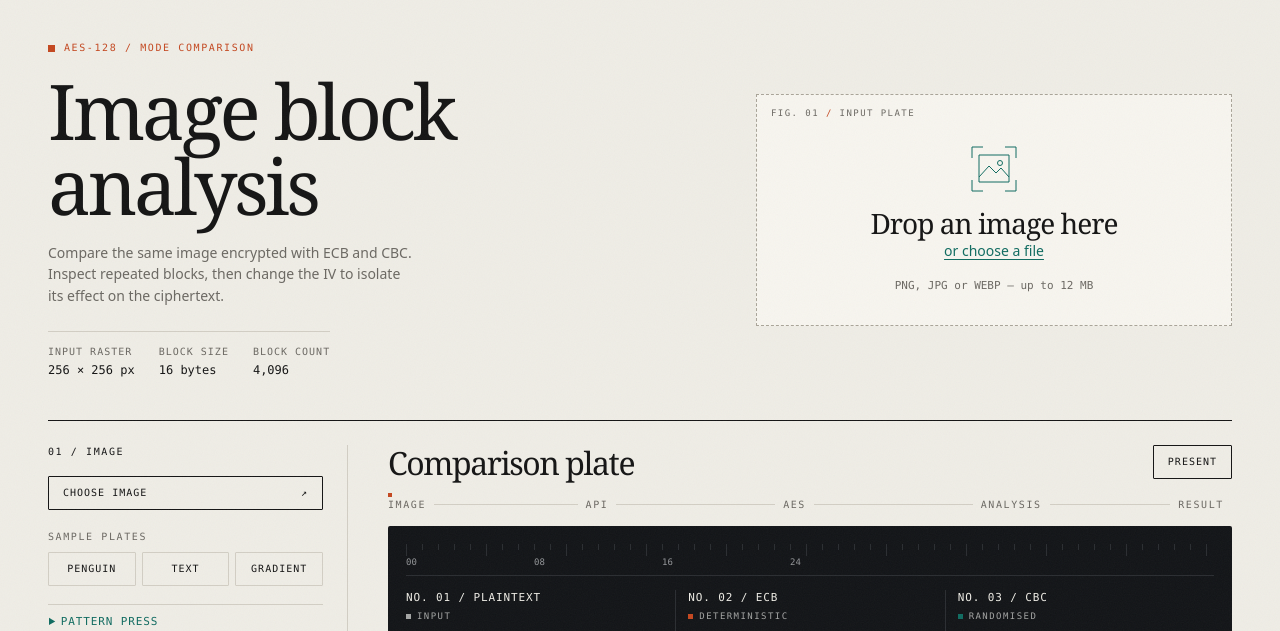
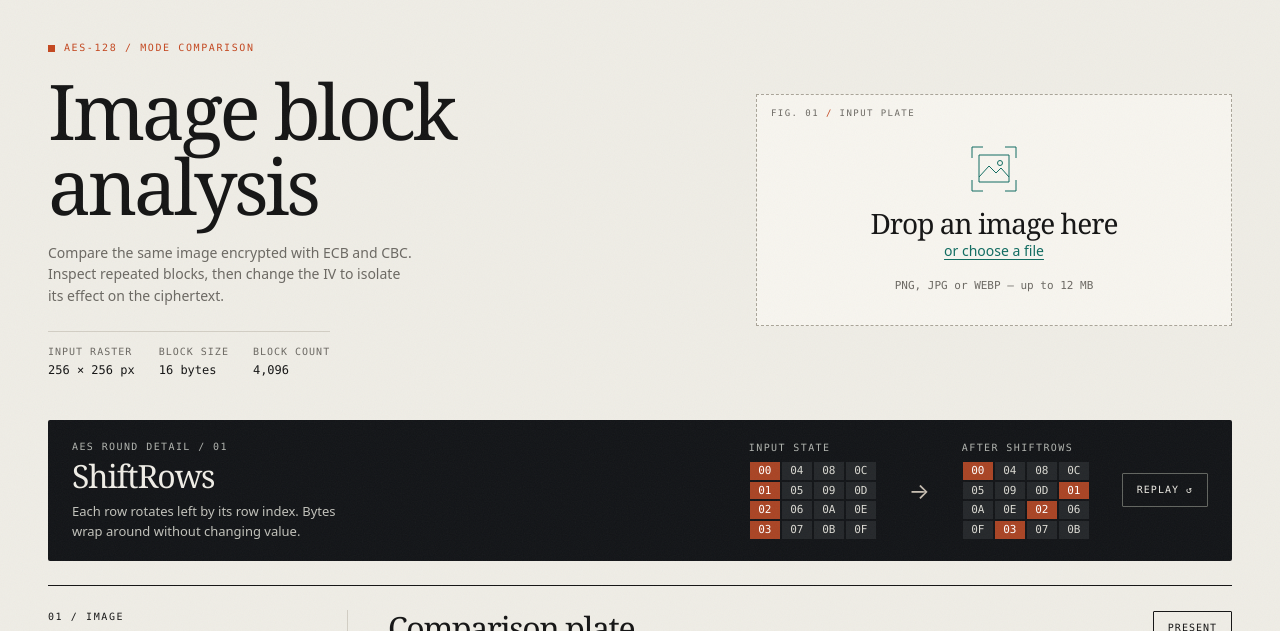
Before and after one commit to ashflamer/-AFTERIMAGE, a website: page public/index.html in a window 1280 px wide. Shown: the part 94-725 px from the top of the page. Drawn offline with Linux system fonts and the light colour scheme; no server answers.

Commit message:
Animate the AES ShiftRows permutation inline with Anime.js
Co-authored-by: arena-agent <297053741+arena-agent@users.noreply.github.com>

```diff
--- a/public/app.js
+++ b/public/app.js
@@ -935,6 +935,70 @@ document.addEventListener('keydown', event => {
   togglePresent();
 });
 
+// A standalone illustration, not part of an encryption job. AES stores its
+// state by column, so adjacent bytes across a row have indices four apart.
+function initRoundTrace() {
+  const input = $('traceInput');
+  const output = $('traceOutput');
+  const replay = $('traceReplay');
+  const tracks = [];
+  for (let row = 0; row < 4; row++) {
+    const line = document.createElement('div');
+    line.className = 'trace-line';
+    for (let col = 0; col < 4; col++) {
+      const byte = document.createElement('span');
+      byte.textContent = (col * 4 + row).toString(16).padStart(2, '0').toUpperCase();
+      if (col === 0) byte.className = 'index-byte';
+      line.append(byte);
+    }
+    input.append(line);
+    const window = document.createElement('div');
+    window.className = 'trace-window';
+    const strip = line.cloneNode(true);
+    // Duplicate one row so rotation has no jump at the viewport edge.
+    for (const cell of line.children) {
+      const copy = cell.cloneNode(true);
+      copy.setAttribute('aria-hidden', 'true');
+      strip.append(copy);
+    }
+    window.append(strip);
+    output.append(window);
+    tracks.push(strip);
+  }
+  // The clipped visual contains duplicate cells; expose only the final state.
+  output.setAttribute('role', 'img');
+  output.setAttribute('aria-label', 'Rows after rotation: 00 04 08 0C; 05 09 0D 01; 0A 0E 02 06; 0F 03 07 0B.');
+  let sequence;
+  function play() {
+    sequence?.pause();
+    // Each strip fills four visible cells. Percent offsets remain correct
+    // across breakpoints, even when the viewport changes mid-animation.
+    tracks.forEach((track, row) => { track.style.transform = `translateX(${-25 * row}%)`; });
+    const still = motionQuery?.matches || typeof anime !== 'function';
+    replay.hidden = Boolean(still);
+    if (still) return;
+    sequence = anime.timeline({ autoplay: false, easing: 'easeInOutCubic' });
+    tracks.slice(1).forEach((track, i) => {
+      track.style.transform = 'translateX(0%)';
+      sequence.add({ targets: track, translateX: ['0%', `${-25 * (i + 1)}%`], duration: 460 + i * 120 }, 260 + i * 140);
+    });
+    sequence.play();
+  }
+  replay.addEventListener('click', play);
+  motionQuery?.addEventListener('change', play);
+  if ('IntersectionObserver' in window) {
+    const observer = new IntersectionObserver(entries => {
+      if (entries.some(entry => entry.isIntersecting)) {
+        observer.disconnect();
+        play();
+      }
+    });
+    observer.observe(output);
+  } else play();
+}
+
 /* Boot */
 
+initRoundTrace();
+
 checkHealth();
--- a/public/index.html
+++ b/public/index.html
@@ -32,6 +32,17 @@
           <strong>Drop an image here</strong><input id="fileInput" type="file" accept="image/png,image/jpeg,image/webp" class="visually-hidden"><label for="fileInput">or choose a file</label>
           <small>PNG, JPG or WEBP — up to 12 MB</small>
         </div>
+      </section>
+      <section class="round-trace" aria-labelledby="traceTitle">
+        <div class="trace-copy">
+          <p class="trace-label">AES round detail / 01</p>
+          <h2 id="traceTitle">ShiftRows</h2>
+          <p>Each row rotates left by its row index. Bytes wrap around without changing value.</p>
+        </div>
+        <figure class="trace-state"><figcaption>Input state</figcaption><div id="traceInput" class="trace-grid"></div></figure>
+        <span class="trace-arrow" aria-hidden="true">→</span>
+        <figure class="trace-state"><figcaption>After ShiftRows</figcaption><div id="traceOutput" class="trace-grid"></div></figure>
+        <button id="traceReplay" type="button" aria-label="Replay ShiftRows animation">Replay ↺</button>
       </section>
       <div class="workspace">
         <aside class="rail" aria-label="Experiment controls">
--- a/public/styles.css
+++ b/public/styles.css
@@ -81,3 +81,14 @@ h1{font:400 clamp(40px,6vw,86px)/.98 var(--serif);letter-spacing:-.045em;margin:
 @media(prefers-reduced-motion:no-preference){.press[open] .press-sheet{animation:unfold-sheet .24s ease-out}.byte-plate{animation:ink-strip .32s ease-out both}.pair-row:nth-child(2) .byte-plate{animation-delay:35ms}.pair-row:nth-child(3) .byte-plate{animation-delay:70ms}@keyframes unfold-sheet{from{opacity:0;transform:translateY(-4px)}}@keyframes ink-strip{from{clip-path:inset(0 100% 0 0)}to{clip-path:inset(0)}}}
 
 button:disabled{opacity:.5;cursor:not-allowed;background:var(--paper);color:var(--muted)}
+
+/* ShiftRows: one dark strip, four byte lanes, no overlay on the workspace. */
+.round-trace{display:grid;grid-template-columns:minmax(180px,1fr) auto auto auto auto;align-items:center;gap:clamp(12px,2.5vw,38px);padding:20px 24px;margin-bottom:24px;background:var(--bay);color:var(--paper);border-radius:2px}
+.trace-label,.trace-state figcaption{color:#b1b4af;font:10px/1.4 var(--mono);letter-spacing:.14em;text-transform:uppercase}
+.trace-copy h2{font:normal 32px/1.2 var(--serif);letter-spacing:-.035em;text-transform:none;color:var(--paper);margin:3px 0 6px}
+.trace-copy p:last-child{max-width:40ch;font-size:13px;color:#c2c2bb}.trace-state{margin:0}.trace-state figcaption{margin-bottom:6px}
+.trace-grid{--cell:clamp(22px,2.5vw,34px);width:calc(4 * var(--cell));font:11px/1.6 var(--mono);font-variant-numeric:tabular-nums}
+.trace-window{overflow:hidden}.trace-line{width:100%;display:flex}.trace-line span{flex:0 0 25%;text-align:center;background:#24272a;border:1px solid var(--bay);color:#dbdad3}.trace-line .index-byte{background:#a94424;color:white}.trace-arrow{color:#c7beb1;font-size:22px}
+#traceReplay{color:var(--paper);border-color:#626560;background:none}#traceReplay:hover{background:var(--paper);color:var(--ink)}body.present .round-trace{display:none}
+@media(max-width:740px){.round-trace{grid-template-columns:auto auto auto 1fr;gap:12px;padding:16px}.trace-copy{grid-column:1/-1}.trace-copy p:last-child{max-width:48ch}#traceReplay{justify-self:end}}
+@media(max-width:420px){.round-trace{grid-template-columns:auto auto auto;justify-content:space-between}#traceReplay{grid-column:1/-1;justify-self:start}}
```
